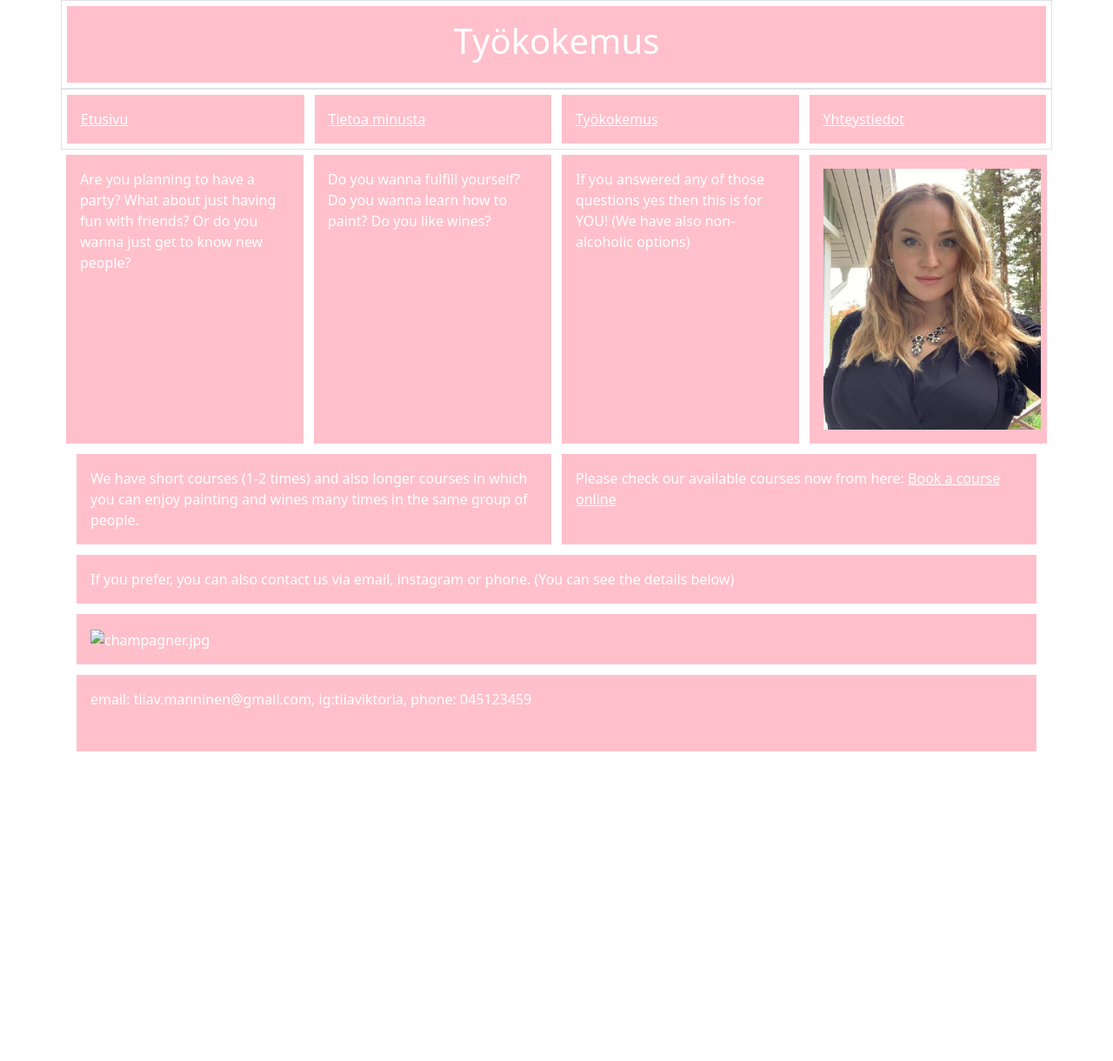
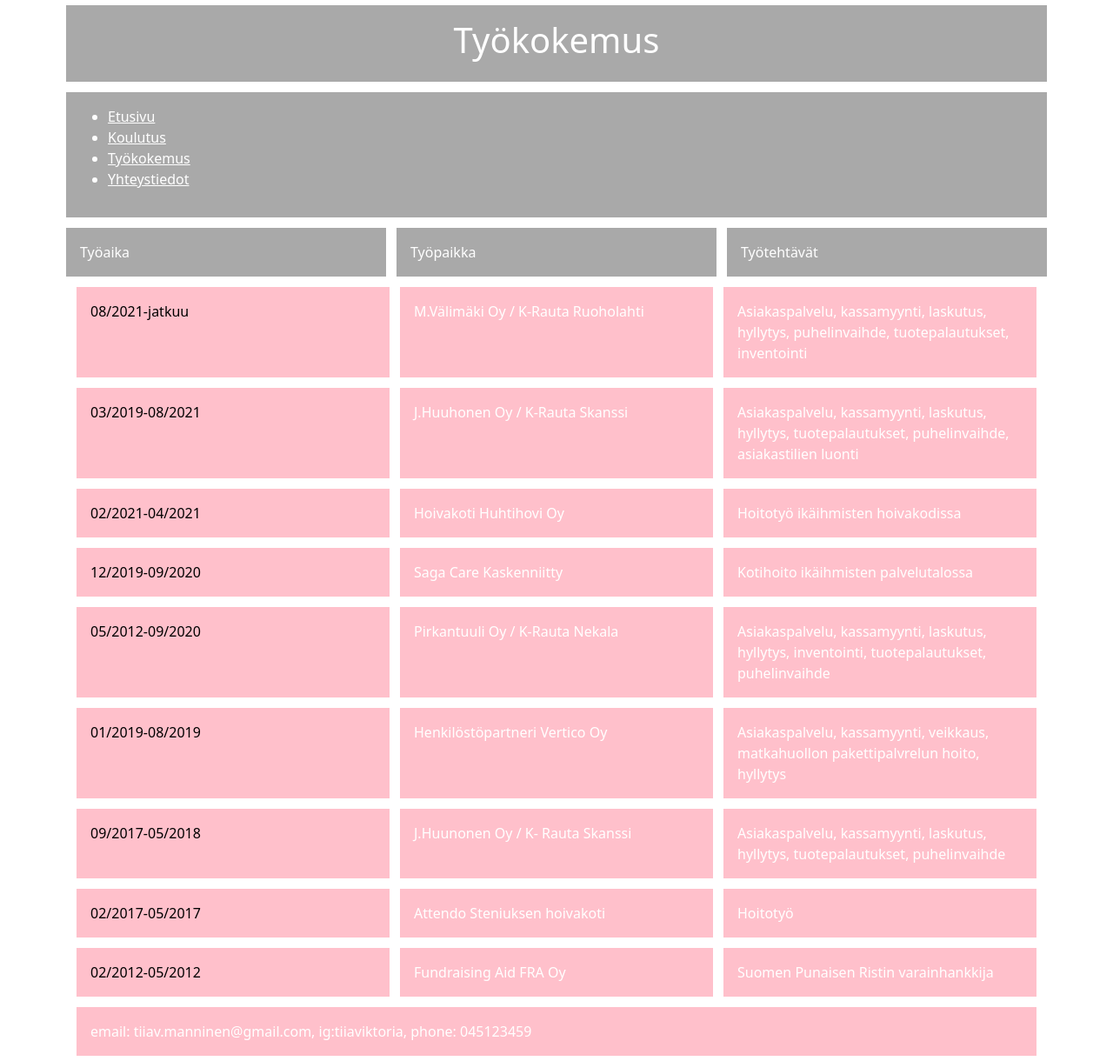
Before and after one commit to tiiaviktoria/Ansioluettelo, a plain HTML site: page third.html in a window 1280 px wide. Shown: the whole page at 87% size. Before the commit the page ends 870 px from the top, so only its background shows below. Drawn offline with nearby package versions, Linux system fonts and the light colour scheme.

Commit message:
muutoksia

```diff
--- a/third.html
+++ b/third.html
@@ -36,53 +36,109 @@
 </head>
 <body>
 
-    <div class="container-md border">
-        <div class="row">
-            <div class="col"> <h1>Työkokemus</h1></div>
-        </div>
-    </div>
-
-    <div class="container-md border">
-        <div class="row">
-            <div class="col-md-3"><a href="index.html">Etusivu</a></div>
-            <div class="col-md-3"><a href="second.html">Tietoa minusta</a></div>
-            <div class="col-md-3"><a href="third.html">Työkokemus</a></div>
-            <div class="col-md-3"><a href="fourth.html">Yhteystiedot</a></div>
-
-        </div>
-    </div>
-
-    <div class="container">
-        <div class="row justify-content-right">
-            <div class="col-3"> Are you planning to have a party? What about just having fun with friends? Or do you wanna just get to know new people?</div>
-            <div class="col-3"> Do you wanna fulfill yourself? Do you wanna learn how to paint? Do you like wines? </div>
-            <div class="col-3"> If you answered any of those questions yes then this is for YOU! (We have also non-alcoholic options) </div>
-            <div class="col-3"><img src="img.jpg" alt="art.jpg" width="250" height="300"></div>
-
-        </div>
-
     <div class="container">
         <div class="row">
-            <div class="col"> We have short courses (1-2 times) and also longer courses in which you can enjoy painting and wines many times in the same group of people.</div>
-            <div class="col"> Please check our available courses now from here: <a href="second.html"> Book a course online </a> </div>
-
+            <div class="col" style="background-color: darkgray;" ><h1>Työkokemus</h1></div>
         </div>
     </div>
 
     <div class="container">
         <div class="row">
-            <div class="col"> If you prefer, you can also contact us via email, instagram or phone. (You can see the details below)</div>
+            <div class="col" style="background-color: darkgray;">
+                <ul>
+                    <li><a href="index.html">Etusivu</a></li>
+                    <li><a href="second.html">Koulutus</a></li>
+                    <li><a href="third.html">Työkokemus</a></li>
+                    <li><a href="fourth.html">Yhteystiedot</a></li>
+
+                </ul>
+            </div>
+        </div>
+    </div>
+
+    </div>
+
+    <div class="container">
+        <div class="row row-no-gutters" >
+            <div class="col-md-4" style="background-color: darkgray;" >Työaika</div>
+            <div class="col-md-4" style="background-color: darkgray;" >Työpaikka</div>
+            <div class="col-md-4" style="background-color: darkgray;" >Työtehtävät</div>
+        </div>
+
+    <div class="container">
+        <div class="row">
+            <div class="col-md-4" style="color: black;">08/2021-jatkuu</div>
+            <div class="col-md-4">M.Välimäki Oy / K-Rauta Ruoholahti</div>
+            <div class="col-md-4">Asiakaspalvelu, kassamyynti, laskutus, hyllytys, puhelinvaihde, tuotepalautukset, inventointi</div>
         </div>
     </div>
 
     <div class="container">
         <div class="row">
-            <div class="col"><img src="champagner.jpg" alt="champagner.jpg" width="1000" height="500"></div>
+            <div class="col-md-4" style="color: black;">03/2019-08/2021</div>
+            <div class="col-md-4">J.Huuhonen Oy / K-Rauta Skanssi</div>
+            <div class="col-md-4">Asiakaspalvelu, kassamyynti, laskutus, hyllytys, tuotepalautukset, puhelinvaihde, asiakastilien luonti</div>
         </div>
     </div>
 
     <div class="container">
-        <div class="row" style="height: 100px">
+        <div class="row">
+            <div class="col-md-4" style="color: black;">02/2021-04/2021</div>
+            <div class="col-md-4">Hoivakoti Huhtihovi Oy</div>
+            <div class="col-md-4">Hoitotyö ikäihmisten hoivakodissa</div>
+        </div>
+    </div>
+
+    <div class="container">
+        <div class="row">
+            <div class="col-md-4" style="color: black;">12/2019-09/2020</div>
+            <div class="col-md-4">Saga Care Kaskenniitty</div>
+            <div class="col-md-4">Kotihoito ikäihmisten palvelutalossa</div>
+        </div>
+    </div>
+
+    <div class="container">
+        <div class="row">
+            <div class="col-md-4" style="color: black;">05/2012-09/2020</div>
+            <div class="col-md-4">Pirkantuuli Oy / K-Rauta Nekala</div>
+            <div class="col-md-4">Asiakaspalvelu, kassamyynti, laskutus, hyllytys, inventointi, tuotepalautukset, puhelinvaihde</div>
+        </div>
+    </div>
+
+    <div class="container">
+        <div class="row">
+            <div class="col-md-4" style="color: black;">01/2019-08/2019</div>
+            <div class="col-md-4">Henkilöstöpartneri Vertico Oy</div>
+            <div class="col-md-4">Asiakaspalvelu, kassamyynti, veikkaus, matkahuollon pakettipalvrelun hoito, hyllytys</div>
+        </div>
+    </div>
+
+    <div class="container">
+        <div class="row">
+            <div class="col-md-4" style="color: black;">09/2017-05/2018</div>
+            <div class="col-md-4">J.Huunonen Oy / K- Rauta Skanssi</div>
+            <div class="col-md-4">Asiakaspalvelu, kassamyynti, laskutus, hyllytys, tuotepalautukset, puhelinvaihde</div>
+        </div>
+    </div>
+
+    <div class="container">
+        <div class="row">
+            <div class="col-md-4" style="color: black;" >02/2017-05/2017</div>
+            <div class="col-md-4">Attendo Steniuksen hoivakoti</div>
+            <div class="col-md-4">Hoitotyö</div>
+        </div>
+    </div>
+
+    <div class="container">
+        <div class="row">
+            <div class="col-md-4" style="color: black;">02/2012-05/2012</div>
+            <div class="col-md-4">Fundraising Aid FRA Oy</div>
+            <div class="col-md-4">Suomen Punaisen Ristin varainhankkija</div>
+        </div>
+    </div>
+
+    <div class="container">
+        <div class="row">
             <div class="col"> email: tiiav.manninen@gmail.com, ig:tiiaviktoria, phone: 045123459</div>
         </div>
     </div>
```
Also changed, not shown: fourth.html (+17 -37 lines), index.html (+7 -27 lines), second.html (+2 -2 lines), puhelin.jpg (added).
